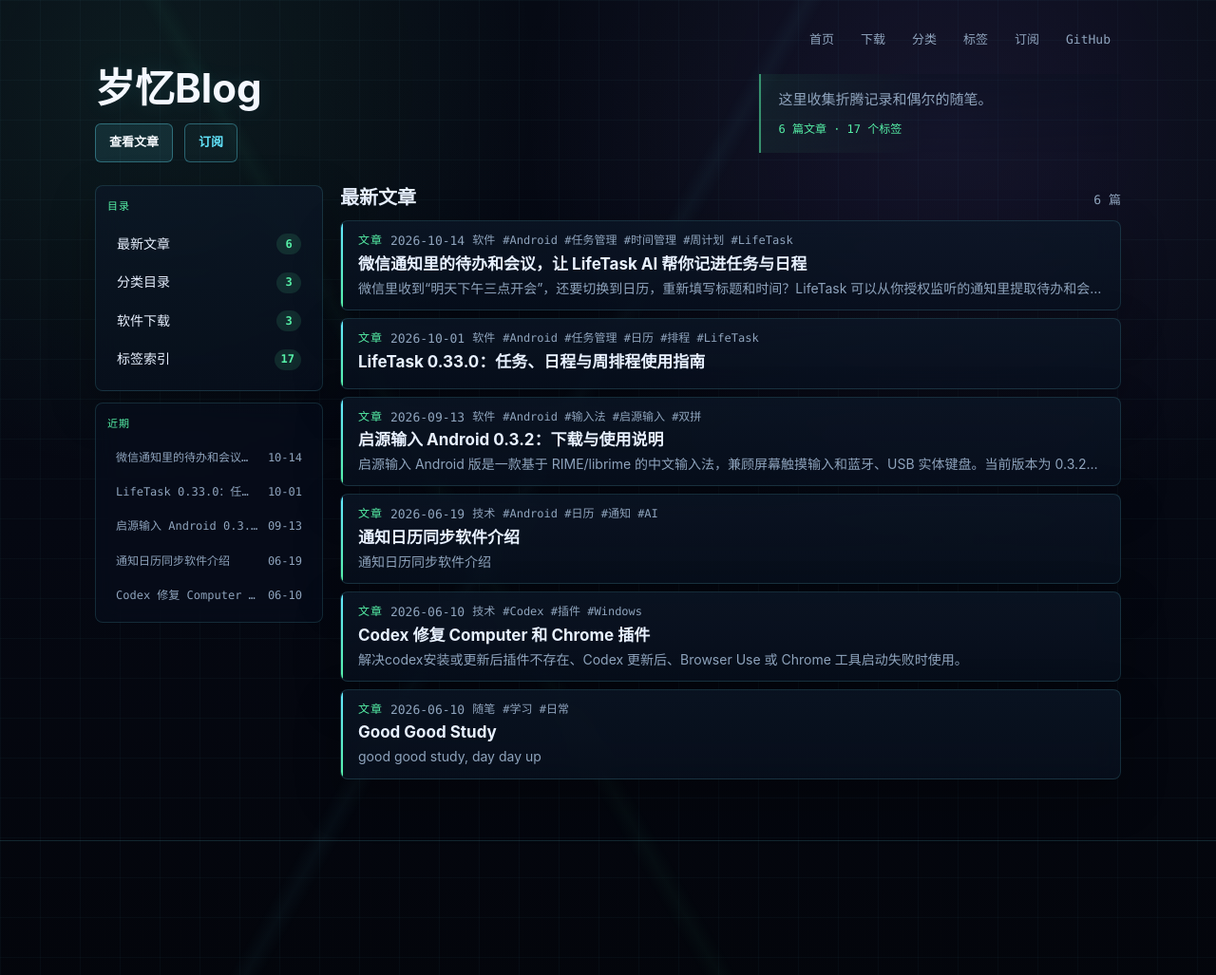
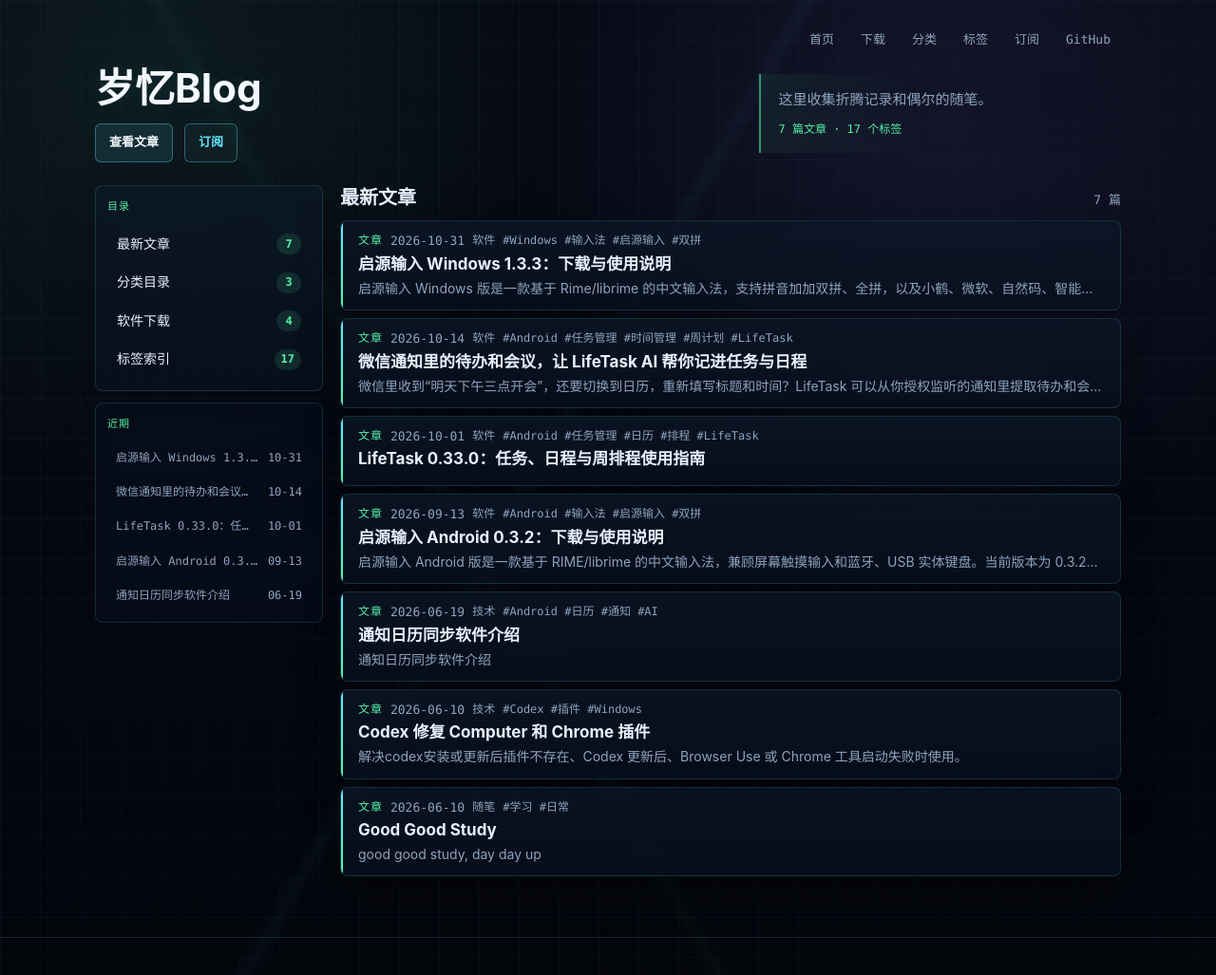
Before and after one commit to joysky77/MyBlog, a Jekyll site: the page built from index.md, in a window 1280 px wide and 1058 px high. Shown: the top 1027 px of the window at 95% size. Built offline with Jekyll 4.4.1, drawn with Linux system fonts in a browser that asks for light colours; comment, search, counter and statistics services are not loaded.

Commit message:
Publish Qiyuan Input Windows 1.3.3 download and guide

````diff
--- a/_data/software.yml
+++ b/_data/software.yml
@@ -23,6 +23,20 @@
   checksum: "SHA256 文件随 Release 提供"
   tags:
     - Android
+    - 输入法
+    - 双拼
+    - 工具
+
+- name: 启源输入
+  version: "1.3.3"
+  platform: Windows 10/11 x64
+  summary: 支持拼音加加双拼、全拼及多种双拼方案，提供辅码、候选外观、词库管理和可选的多端同步。
+  status: GitHub Releases
+  download_url: https://github.com/joysky77/MyBlog/releases/download/qiyuan-ime-windows-v1.3.3/qiyuan-ime-windows-1.3.3-setup.exe
+  docs_url: /2026/10/31/qiyuan-ime-windows/
+  checksum: "SHA-256：B85935F7661ABCE912A0221B6C4E75D1B6AE842BB1695E5B821B4F2FBC48BA12"
+  tags:
+    - Windows
     - 输入法
     - 双拼
     - 工具
--- /dev/null
+++ b/_posts/2026-10-31-qiyuan-ime-windows.md
@@ -0,0 +1,47 @@
+---
+layout: post
+title: "启源输入 Windows 1.3.3：下载与使用说明"
+date: 2026-10-31 12:00:00 +0800
+categories: 软件
+tags: [Windows, 输入法, 启源输入, 双拼]
+---
+
+启源输入 Windows 版是一款基于 Rime/librime 的中文输入法，支持拼音加加双拼、全拼，以及小鹤、微软、自然码、智能 ABC 和四通等双拼方案。当前提供 **1.3.3 朋友测试版**，适用于 Windows 10/11 x64。
+
+## 下载与校验
+
+直接[下载启源输入 Windows 1.3.3 安装程序](https://github.com/joysky77/MyBlog/releases/download/qiyuan-ime-windows-v1.3.3/qiyuan-ime-windows-1.3.3-setup.exe)，也可在 [GitHub Release 页面](https://github.com/joysky77/MyBlog/releases/tag/qiyuan-ime-windows-v1.3.3) 查看发布信息。请保留旧版本安装包，以便需要时排查或回退。
+
+安装程序的 SHA-256 为：
+
+```text
+B85935F7661ABCE912A0221B6C4E75D1B6AE842BB1695E5B821B4F2FBC48BA12
+```
+
+朋友测试版使用自签名测试证书。Windows 可能显示未知发布者或 SmartScreen 提示，请确认下载来源和校验值后自行决定是否安装。输入法会接触输入内容，建议只使用本页链接的安装包。
+
+## 安装与启用
+
+1. 双击安装维护程序，在 Windows 管理员权限提示中选择“是”，再选择“安装/更新”。输入法需要注册到系统，因此取消管理员确认会使安装无法完成。
+2. 安装结束后，在任务栏输入法切换菜单中选择“启源输入”。如果未立即出现，注销 Windows 并重新登录。
+3. 在“启源输入设置”中选择拼音方案、简繁体、候选排列与快捷键。设置可从输入法工具栏或任务栏“加”图标的菜单打开。
+
+覆盖安装会保留现有设置、用户词库、已学新词和自定义短语。升级前仍建议在“词库与数据”中导出备份。
+
+## 常用输入
+
+- 默认使用拼音加加双拼；可在“常规 → 拼音方案”改为全拼或其他双拼。
+- 空格选择第一候选，数字键选择对应候选；`Enter` 可将正在输入的拼音或阿拉伯数字原样上屏。
+- 输入拼音后按 `Tab` 可进入单字辅码筛选；`Esc` 取消筛选。
+- “外观”可设置横排或竖排、每页候选数、字号、间距和颜色，并直接查看候选框预览。
+- “按键”可设置中英文切换、第 2/3 候选选择、简繁切换和以词定字；冲突的按键设置会被拒绝保存。
+- 输入数字时可按 `Tab` 查看中文数字及金额大写候选，按 `Enter` 保留阿拉伯数字。
+- “词库与数据”可编辑自定义短语和已学新词，并导入搜狗 `.scel` 词库。
+
+## 同步与多端
+
+“同步与多端”是按年授权功能。套餐价格和期限以软件连接服务器后显示的内容为准；未购买也可正常使用本机输入功能。已授权时，购买入口会停用；未付款订单会显示待付款状态。授权到期只停止同步，不会删除本机词库和设置。
+
+同一电脑正常卸载后会保留匿名授权身份，重装后点击“刷新授权”即可恢复有效授权。更换电脑时，请先在新电脑购买，原电脑订单的退款可通过邮件 `yangy0077@qq.com` 申请人工核验。
+
+更完整的操作说明可在安装后的“设置 → 关于 → 详细使用说明”中查看。
````
